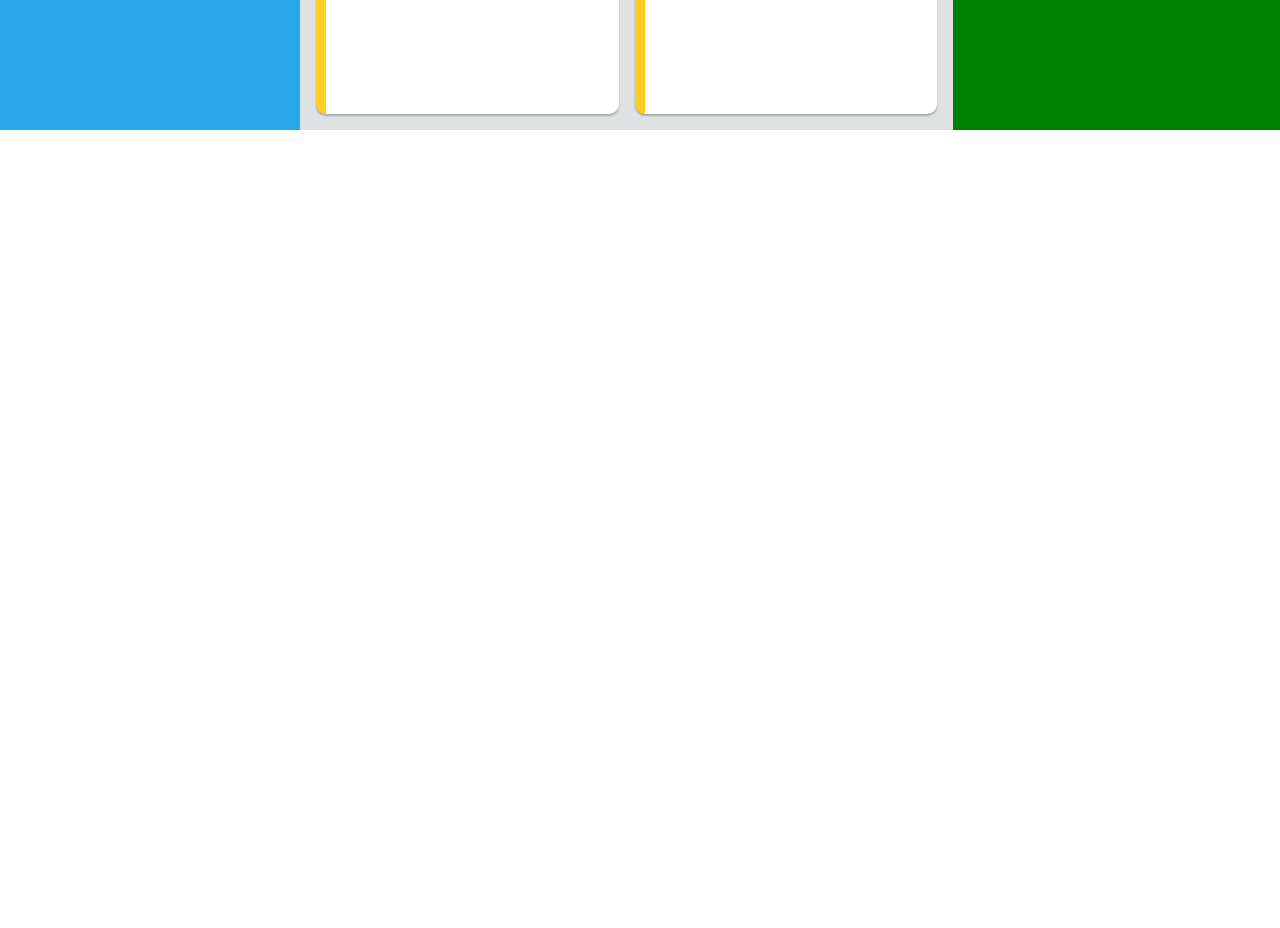
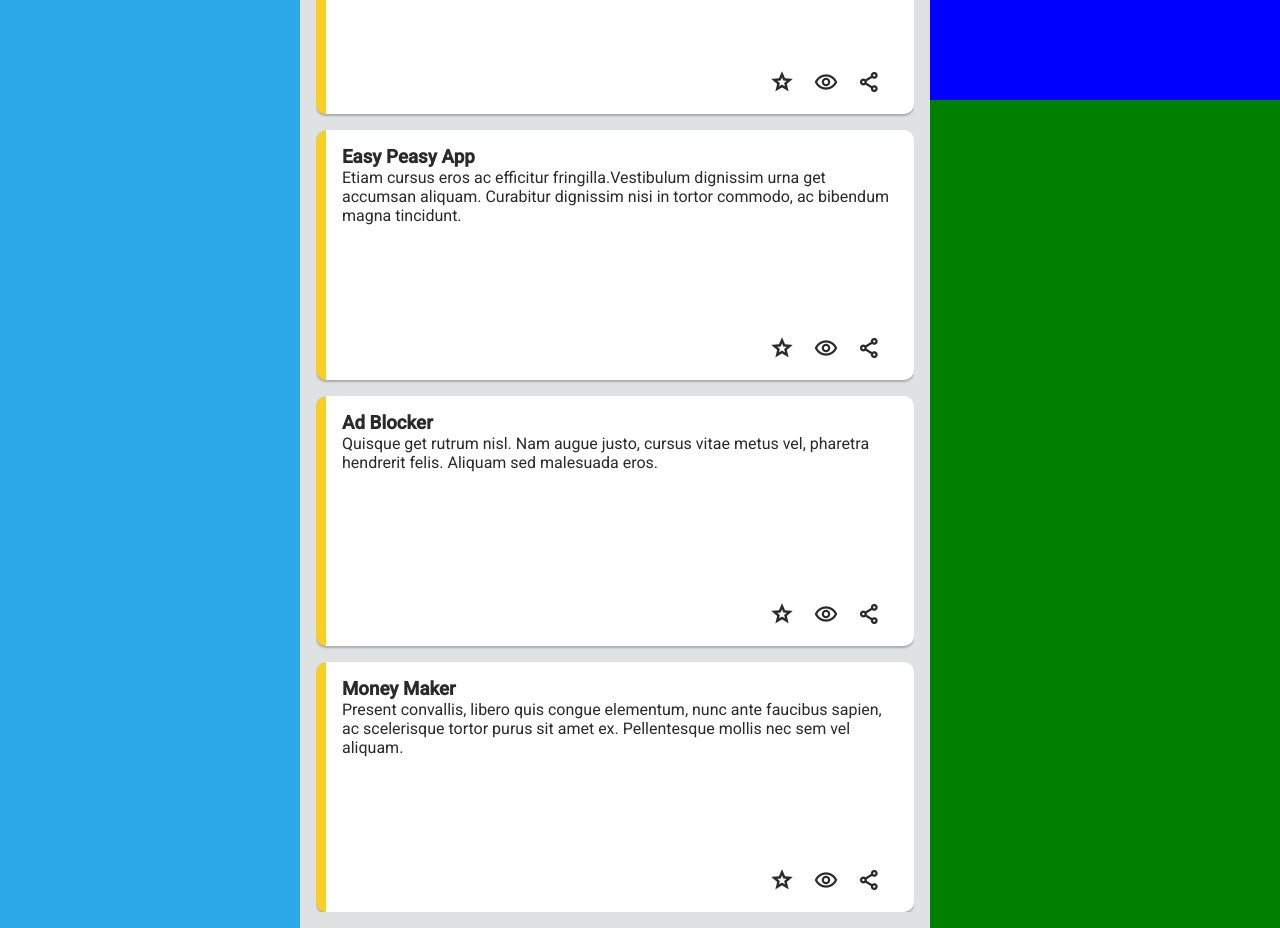
Before and after one commit to aidenguerin/admin-dashboard, a plain HTML site: page index.html in a window 1280 px wide. Shown: the part 733-1661 px from the top of the page. Before the commit the page ends 863 px from the top, so only its background shows below. Drawn offline with nearby package versions, Linux system fonts and the light colour scheme.

Commit message:
added styling to cards

```diff
--- a/index.html
+++ b/index.html
@@ -40,29 +40,71 @@
                 <h2>Your Projects</h2>
                 <div class="card-grid">
                     <div class="card">
+                        <div>
                             <h3>Super Cool Project</h3>
                             <p>Sed tempus ut lacus ut scelerisque. Suspendisse sollicitudin nibh erat, id facilisis felis accumsan nec.</p>
                         </div>
+                        <div class="card-actions">
+                            <span class="material-symbols-outlined">star</span>
+                            <span class="material-symbols-outlined">visibility</span>
+                            <span class="material-symbols-outlined">share</span>
+                        </div>
+                    </div>
                     <div class="card">
-                        <h3>Less Cool Proiect</h3>
+                        <div>
+                            <h3>Less Cool Project</h3>
                             <p>Nullam condimentum ipsum ut lectus vehicula consectetur. Quisque sed dolor tincidunt, consectetur sapien et, facilisis dolor. Duis sem purus, dignissim ut sapien in, varius pellentesque lacus.</p>
                         </div>
+                        <div class="card-actions">
+                            <span class="material-symbols-outlined">star</span>
+                            <span class="material-symbols-outlined">visibility</span>
+                            <span class="material-symbols-outlined">share</span>
+                        </div>
+                    </div>
                     <div class="card">
+                        <div>
                             <h3>Impossible App</h3>
                             <p>In hac habitasse platea dictumst. Vivamus dictum rutrum arcu, a placerat velit sagittis id.</p>
                         </div>
-                    <div class="card">
-                        <h3>Easy Peasy App</h3>
-                        <p>Etiam cursus eros ac efficitur fringilla.
-                            Vestibulum dignissim urna get accumsan aliquam. Curabitur dignissim nisi in tortor commodo, ac bibendum magna tincidunt.</p>
+                        <div class="card-actions">
+                            <span class="material-symbols-outlined">star</span>
+                            <span class="material-symbols-outlined">visibility</span>
+                            <span class="material-symbols-outlined">share</span>
+                        </div>
                     </div>
                     <div class="card">
+                        <div>
+                            <h3>Easy Peasy App</h3>
+                            <p>Etiam cursus eros ac efficitur fringilla.Vestibulum dignissim urna get accumsan aliquam. Curabitur dignissim nisi in tortor commodo, ac bibendum magna tincidunt.</p>
+                        </div>
+                        <div class="card-actions">
+                            <span class="material-symbols-outlined">star</span>
+                            <span class="material-symbols-outlined">visibility</span>
+                            <span class="material-symbols-outlined">share</span>
+                        </div>
+
+                    </div>
+                    <div class="card">
+                        <div>
                             <h3>Ad Blocker</h3>
                             <p>Quisque get rutrum nisl. Nam augue justo, cursus vitae metus vel, pharetra hendrerit felis. Aliquam sed malesuada eros.</p>
                         </div>
+                        <div class="card-actions">
+                            <span class="material-symbols-outlined">star</span>
+                            <span class="material-symbols-outlined">visibility</span>
+                            <span class="material-symbols-outlined">share</span>
+                        </div>
+                    </div>
                     <div class="card">
+                        <div>
                             <h3>Money Maker</h3>
                             <p>Present convallis, libero quis congue elementum, nunc ante faucibus sapien, ac scelerisque tortor purus sit amet ex. Pellentesque mollis nec sem vel aliquam.</p>
+                        </div>
+                        <div class="card-actions">
+                            <span class="material-symbols-outlined">star</span>
+                            <span class="material-symbols-outlined">visibility</span>
+                            <span class="material-symbols-outlined">share</span>
+                        </div>
                     </div>
                 </div>
 
--- a/style.css
+++ b/style.css
@@ -71,7 +71,7 @@ nav ul li {
     margin-block-end: 2rem;
 }
 
-nav ul li span {
+span {
     margin-inline-end: 1rem;
     margin-block-end: 0.25rem;
 }
@@ -80,7 +80,7 @@ nav ul li span {
     main {
         display: grid;
         grid-template-rows: 1fr 1fr;
-        grid-template-columns: 2fr 1fr;
+        grid-template-columns: 2fr  minmax(350px, 1fr);
     }
 }
 
@@ -104,6 +104,7 @@ main {
     grid-template-columns: repeat(auto-fit, minmax(300px, 1fr));
     gap: var(--gap);
     margin: var(--gap);
+    overflow: scroll;
 }
 
 .card {
@@ -115,6 +116,13 @@ main {
     box-shadow: 0px 2px 2px 0px rgba(152, 152, 152, 0.75);
     width: 100%;
     height: 250px;
+    display: flex;
+    flex-direction: column;
+    justify-content: space-between;
+}
+
+.card-actions {
+    align-self: flex-end;
 }
 
 .announcements {
```
Lines whose indentation alone changed are shown as unchanged.
